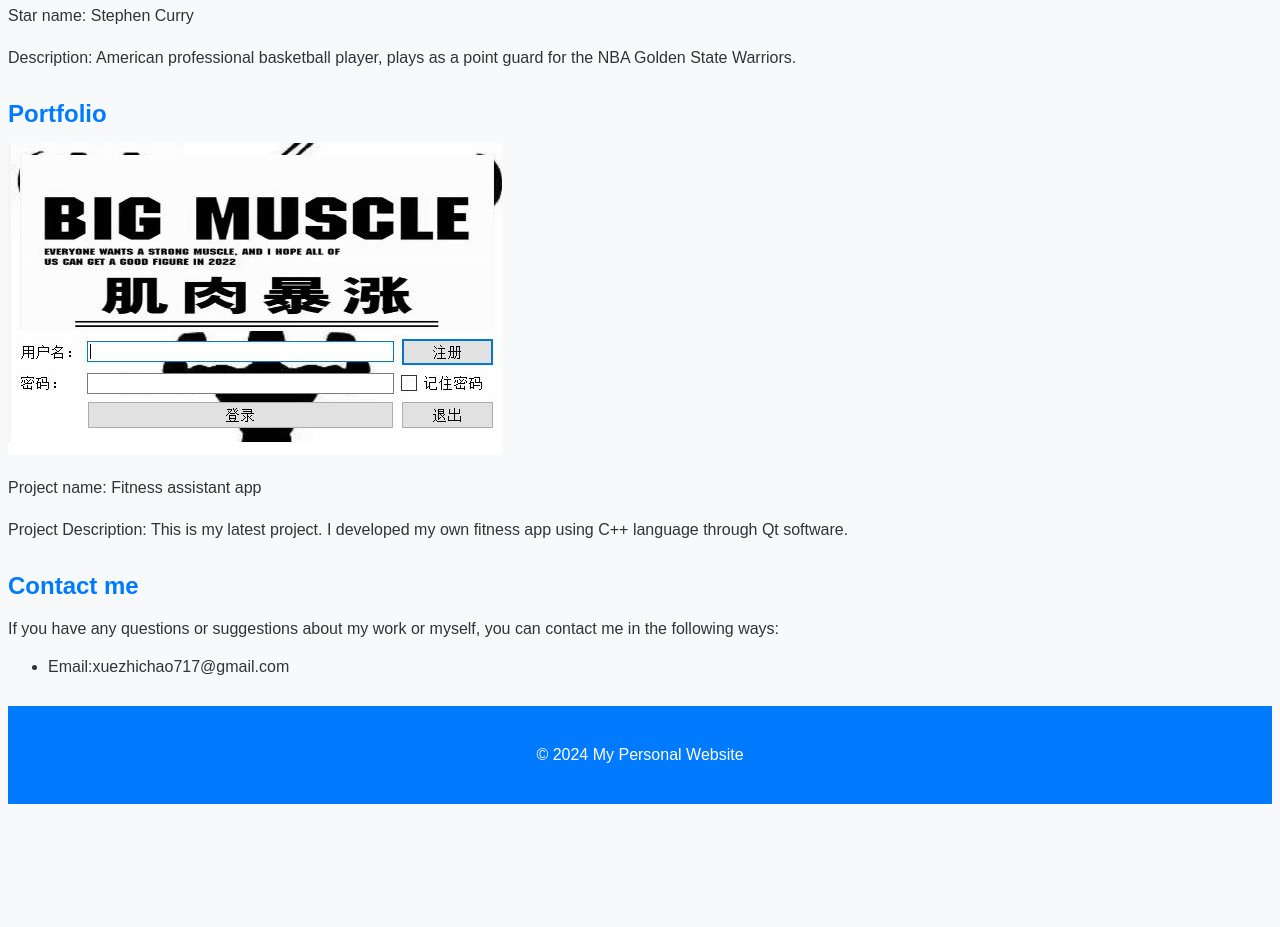
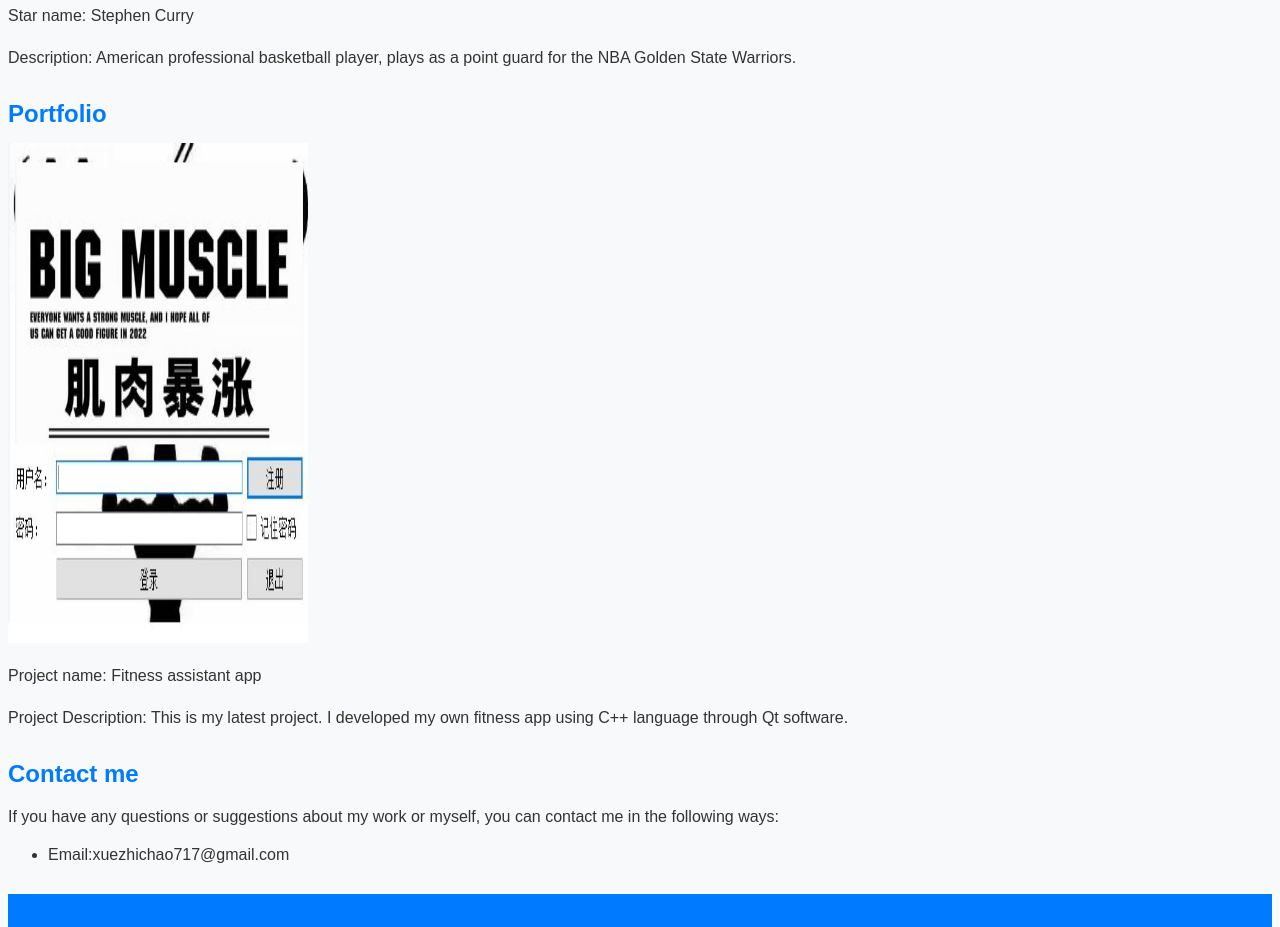
Before and after one commit to SpongeBob-717/SpongeBob.github.io, a plain HTML site: page index.html in a window 1280 px wide. Shown: the part 1447-2374 px from the top of the page. Before the commit the page ends 2259 px from the top, so only its background shows below. Drawn offline with Linux system fonts and the light colour scheme.

Commit message:
Update index.html

```diff
--- a/index.html
+++ b/index.html
@@ -41,7 +41,7 @@
   <section id="portfolio">
     <h2>Portfolio</h2>
     <div class="portfolio-item">
-      <img src="project1.jpg" alt="Project 1">
+      <img src="project1.jpg" alt="Project 1" width="300" height="500">
       <p>Project name: Fitness assistant app</p>
       <p>Project Description: This is my latest project. I developed my own fitness app using C++ language through Qt software.</p>
     </div>
```
